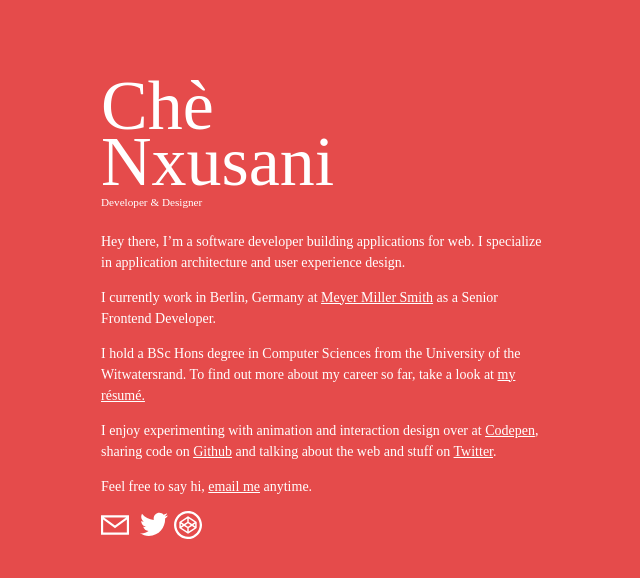
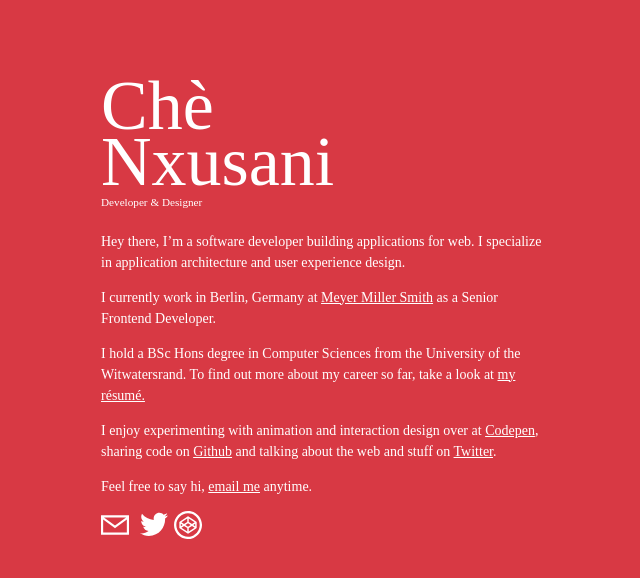
Before and after one commit to codedependant/chenxusani.com, a website: page app/index.html in a window 1280 px wide. Shown: the whole page, without its empty margins (315-955 px from the left). Drawn offline with Linux system fonts and the light colour scheme; a web font is replaced by a local one.

Commit message:
color change

```diff
--- a/app/index.html
+++ b/app/index.html
@@ -11,7 +11,7 @@
         <style>
             body {
               /*background: #F15A5C;*/
-              background: #e54b4b;
+              background: rgb(216, 57, 68);
               color: white;
 
               font-family: "Whitney SSm A", "Whitney SSm B";
```
